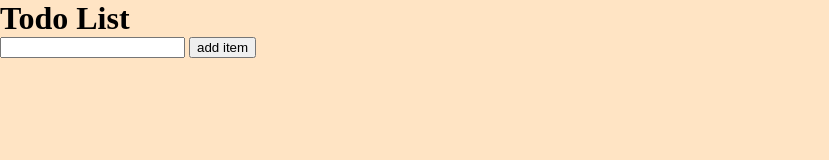
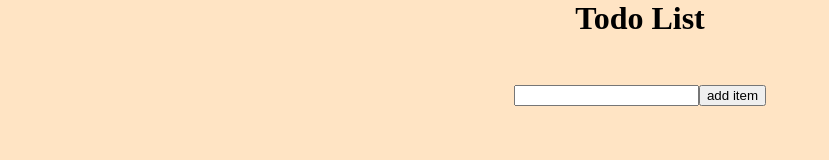
Before and after one commit to ledevpole/todo_methode_larache, a plain HTML site: page index.html in a window 1280 px wide. Shown: the whole page, without its empty margins (0-829 px from the left). Drawn offline with Linux system fonts and the light colour scheme.

Commit message:
css to improve readability

```diff
--- a/css/style.css
+++ b/css/style.css
@@ -26,4 +26,20 @@ var{
 
 body {
     background-color: bisque;
+    display: flex;
+    justify-content: center;
+    flex-wrap: wrap;
+    vertical-align: text-bottom;
+    flex-direction: column;
+    align-items:center;
 }
+
+.edition {
+    margin: 3em;
+    display: flex;
+    flex-direction: row;
+}
+
+li {
+    margin: 1em;
+}
--- a/index.html
+++ b/index.html
@@ -11,8 +11,11 @@
 <body>
     <h1 id="title">Todo List</h1>
 
-    <input type="text" id="text-entry"/>
-    <input type="button" id="add-item" value="add item"/>
+    <div class="edition">
+        <input type="text" id="text-entry"/>
+        <input type="button" id="add-item" value="add item"/>
+    </div>
+
 
     <ul id="list-todo"></ul>
 </body>
```
Also changed, not shown: js/main.js (line endings or trailing spaces).
